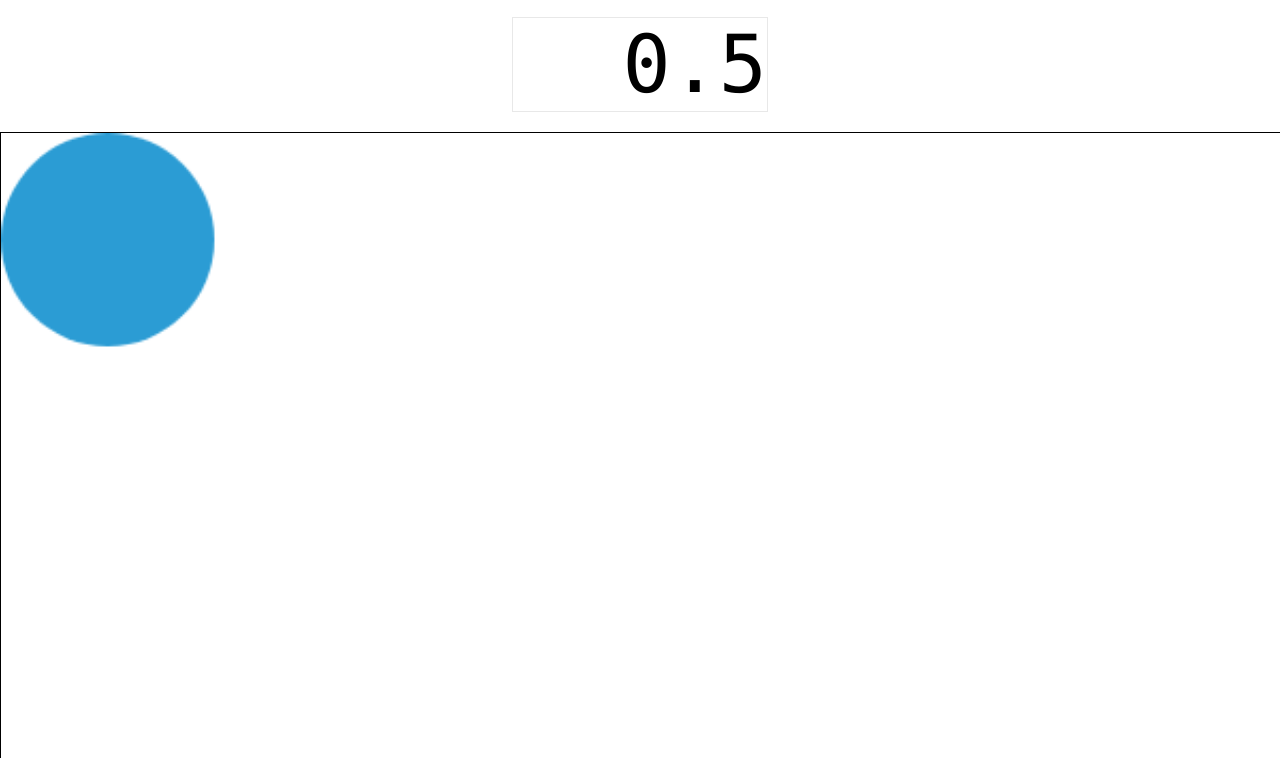
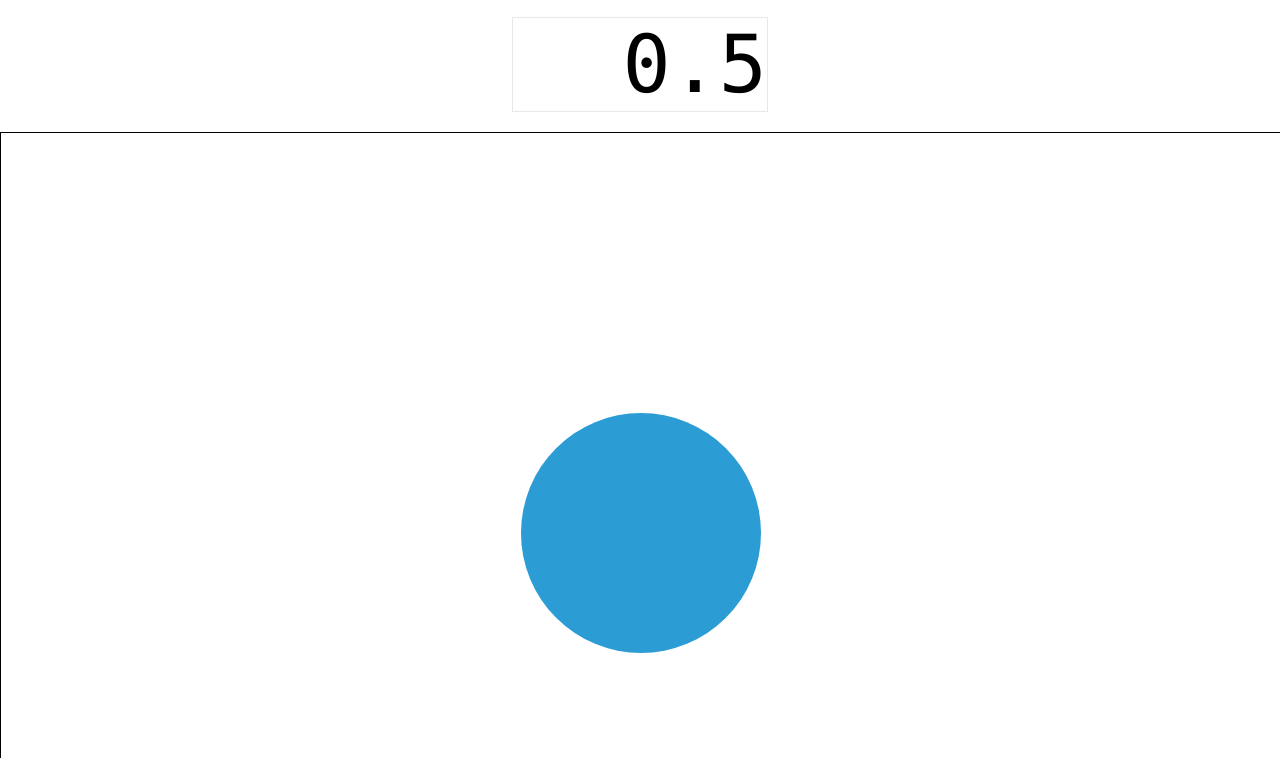
Before and after one commit to acarabott/can-touch-distance, a website: page index.html in a window 1280 px wide. Shown: the part 42-800 px from the top of the page. Drawn offline with nearby package versions, Linux system fonts and the light colour scheme.

Commit message:
touch render styled

```diff
--- a/css/can.css
+++ b/css/can.css
@@ -33,8 +33,8 @@ h1 {
 }
 
 canvas {
-  /*margin: 0 auto;*/
-  /*display: block;*/
+  margin: 0 auto;
+  display: block;
   border: 1px black solid;
 }
 
@@ -51,7 +51,7 @@ canvas {
 }
 
 canvas {
-  width: 100%;
+  /*width: 100%;*/
   height: auto;
 }
 
--- a/index.html
+++ b/index.html
@@ -9,5 +9,6 @@
     <div id="container"></div>
   </body>
   <script src="node_modules/hammerjs/hammer.js"></script>
+  <script src="js/Point.js"></script>
   <script src="js/touch-distance.js"></script>
 </html>
--- /dev/null
+++ b/js/Point.js
@@ -0,0 +1,31 @@
+class Point {
+  constructor(x, y) {
+    this.x = x;
+    this.y = y;
+  }
+
+  gte(point) { return this.x >= point.x && this.y >= point.y; }
+  lte(point) { return this.x <= point.x && this.y <= point.y; }
+
+  *[Symbol.iterator]() { yield this.x; yield this.y; }
+
+  toString() { return `${this.x.toFixed(0)}, ${this.y.toFixed(0)}`; }
+
+  subtract(pointOrX, y) {
+    const args = pointOrX instanceof Point
+      ? [this.x - pointOrX.x, this.y - pointOrX.y]
+      : [this.x - pointOrX, this.y - y];
+    return new Point(...args);
+  }
+
+  add(pointOrX, y) {
+    const args = pointOrX instanceof Point
+      ? [this.x + pointOrX.x, this.y + pointOrX.y]
+      : [this.x + pointOrX, this.y + y];
+    return new Point(...args);
+  }
+
+  mul(x, y = x) {
+    return new Point(this.x * x, this.y * y);
+  }
+}
--- a/js/touch-distance.js
+++ b/js/touch-distance.js
@@ -4,14 +4,34 @@ document.ontouchmove = function(event){ event.preventDefault(); };
 class TouchDistance {
   constructor() {
     this.canvas = document.createElement('canvas');
-    this.canvas.width = 600;
-    this.canvas.height = 600;
+    {
+      const resize = event => {
+        this.canvas.width = window.innerWidth;
+        this.canvas.height = window.innerHeight;
+      };
+      document.body.addEventListener('resize', resize);
+      resize();
+    }
+
     this.ctx = this.canvas.getContext('2d');
 
     this.min = 0.0;
     this.max = 1.0;
-    this.value = 0.5;
+    this._value = 0.5;
 
+    this.origin = undefined; // the points we will use
+    this.extent = undefined; // the points we will use
+
+    this.origin = new Point(0.5, 0.5);
+    this.render();
+  }
+
+  get value() { return this._value; }
+
+  set value(value) {
+
+    this._value = value;
+    if (this.output !== undefined) { this.output.value = value; }
     this.render();
   }
 
@@ -19,15 +39,32 @@ class TouchDistance {
     domElement.appendChild(this.canvas);
   }
 
+  set outputElement(domElement) {
+    this.output = domElement;
+  }
+
+  get dims() { return [this.canvas.width, this.canvas.height]; }
+
+  renderTouch(point, style) {
+    const radius = 120;
+    this.ctx.fillStyle = style;
+    this.ctx.beginPath();
+    this.ctx.arc(...point.mul(...this.dims), radius, 0, Math.PI * 2, false);
+    this.ctx.fill();
+  }
+
   render() {
     this.ctx.save();
     this.ctx.clearRect(0, 0, this.canvas.width, this.canvas.height);
 
-    this.ctx.fillStyle = 'rgba(43, 156, 212, 1.0)';
+    const touchRadius = 100;
+    if (this.origin !== undefined) {
+      this.renderTouch(this.origin, 'rgba(43, 156, 212, 1.0)');
+    }
 
-    this.ctx.beginPath();
-    this.ctx.arc(50, 50, 50, 0, Math.PI * 2, false);
-    this.ctx.fill();
+    if (this.extent !== undefined) {
+      this.renderTouch(this.extent, 'rgba(249, 182, 118, 1.0)');
+    }
 
     this.ctx.restore();
   }
```
